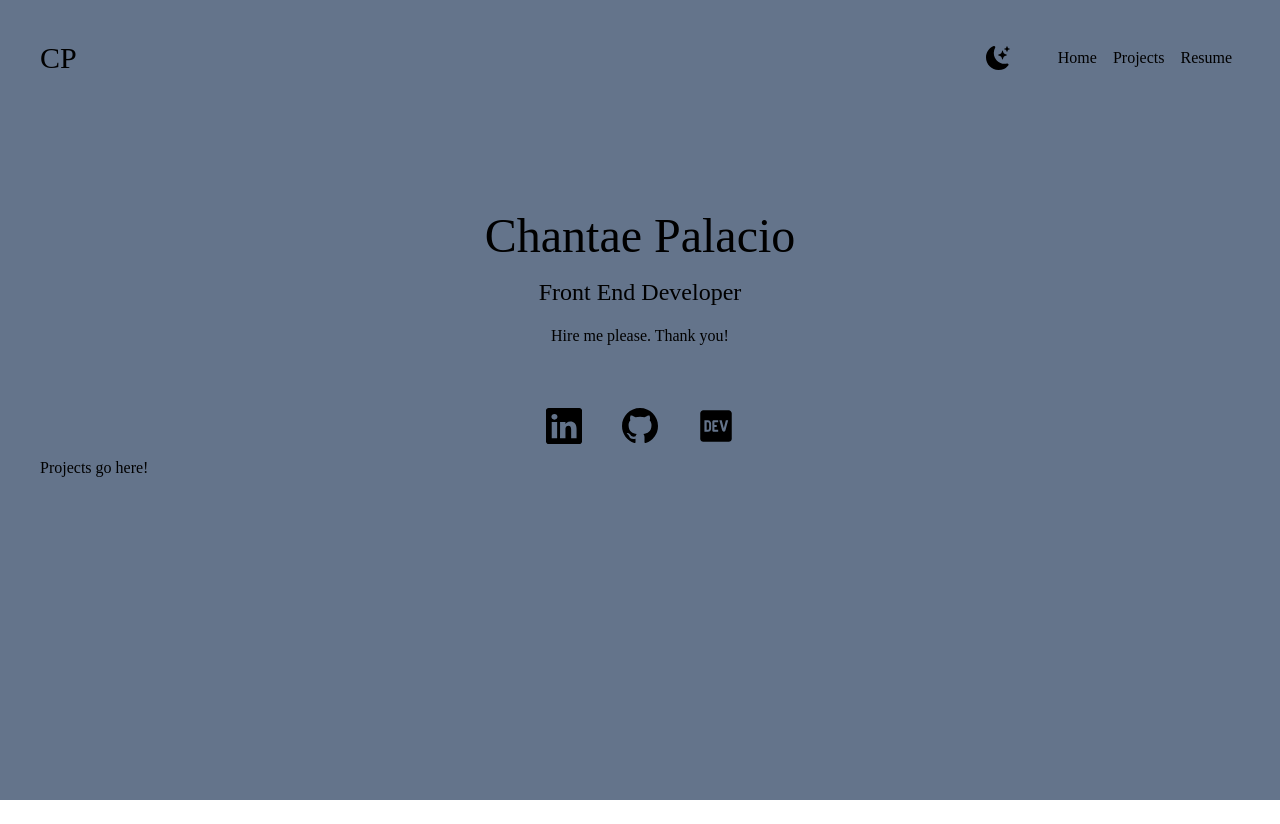
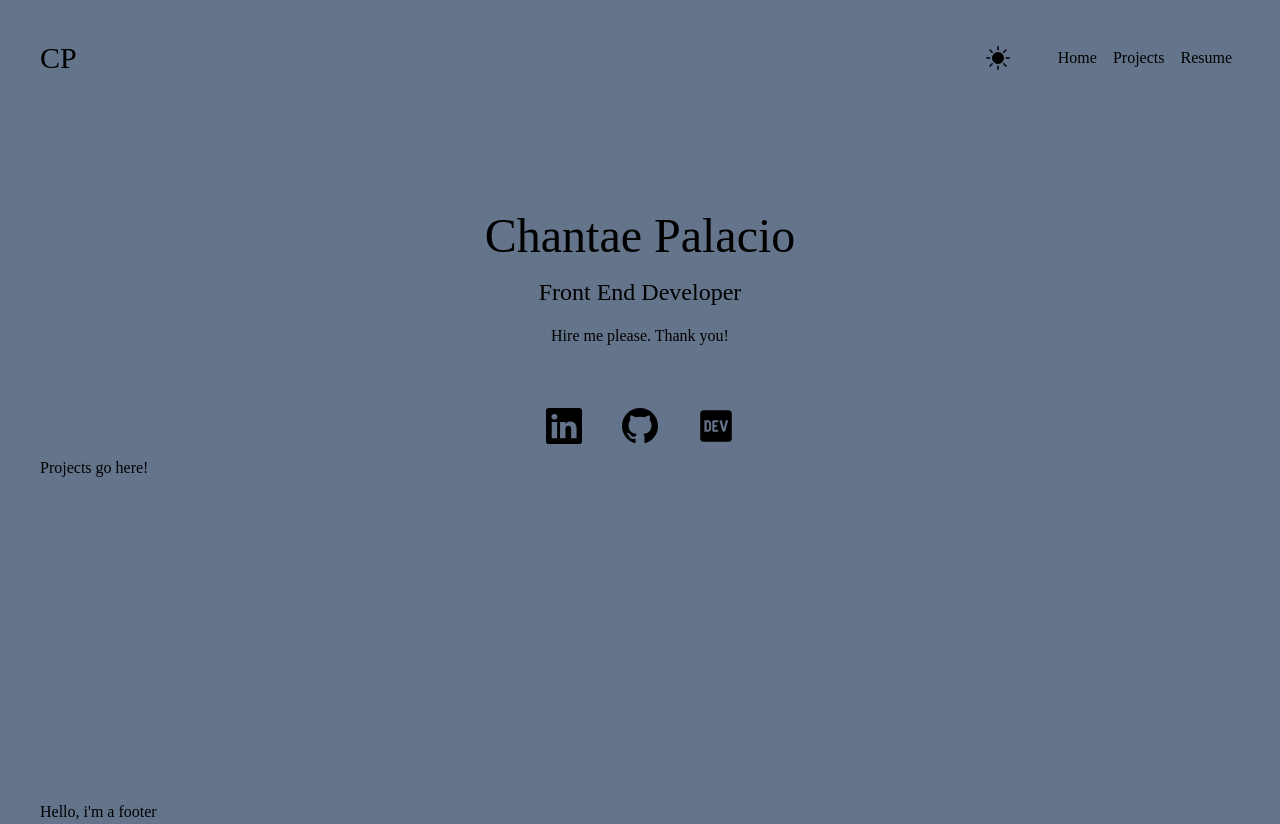
Before and after one commit to taepal467/cp_portfolio, a Next.js app: page / in a window 1280 px wide. Both pictures are taken after a click on the icon 997 px from the left and 58 px from the top of the page. Before the commit the page ends 800 px from the top, so only its background shows below. Built offline with nearby package versions, Linux system fonts and the light colour scheme.

Commit message:
Added a sun button, that way when in dark mode, the button will display the sun to go back to light mode

```diff
--- a/pages/index.tsx
+++ b/pages/index.tsx
@@ -1,5 +1,5 @@
 import Head from 'next/head'
-import {BsFillMoonStarsFill, BsLinkedin, BsGithub} from 'react-icons/bs' ;
+import {BsFillMoonStarsFill, BsFillBrightnessHighFill, BsLinkedin, BsGithub} from 'react-icons/bs' ;
 import {FaDev} from 'react-icons/fa';
 import Link from 'next/link';
 import Projects from "./components/Projects";
@@ -35,10 +35,13 @@ export default function Home() {
               <h1 className=' text-3xl'>CP</h1>
               <ul className='flex items-center'>
                 <li className=' px-2 pr-10'>
+                {darkMode ? <BsFillBrightnessHighFill
+                  className='cursor-pointer text-2xl'
+                  onClick={() => setDarkMode(!darkMode)}/> :
                   <BsFillMoonStarsFill
-                    className='cursor-pointer text-2xl'
-                    onClick={() => setDarkMode(!darkMode)}
-                  />
+                  className='cursor-pointer text-2xl'
+                  onClick={() => setDarkMode(darkMode => !darkMode)}
+                />}
                 </li>
                 <li className=' px-2'>
                   <Link href="/">Home</Link>
@@ -74,8 +77,12 @@ export default function Home() {
               <Projects />
             </div>
           </section>
+          <footer>
+            <p>Hello, i'm a footer</p>
+          </footer>
         </main>
       )}
+
     </div>
 
   );
```
